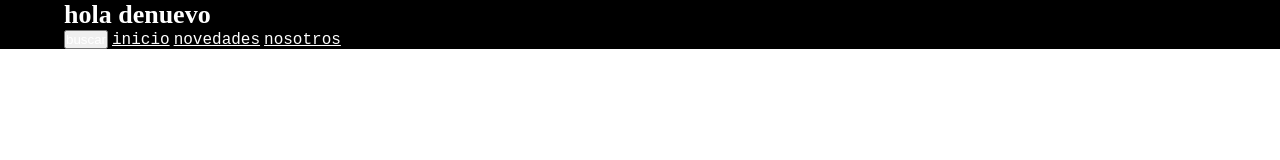
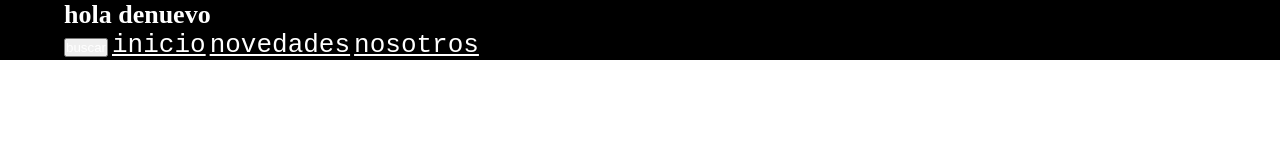
Before and after one commit to literame/Literame, a plain HTML site: page index.html in a window 1280 px wide. Drawn offline with Linux system fonts and the light colour scheme.

Commit message:
Update main.css

```diff
--- a/main.css
+++ b/main.css
@@ -28,5 +28,5 @@ header input{
 header a{
     color: white;
     font-family:  monospace, 'Courier New', Courier;
-    font-size: ;
+    font-size: 26px;
 }
```
